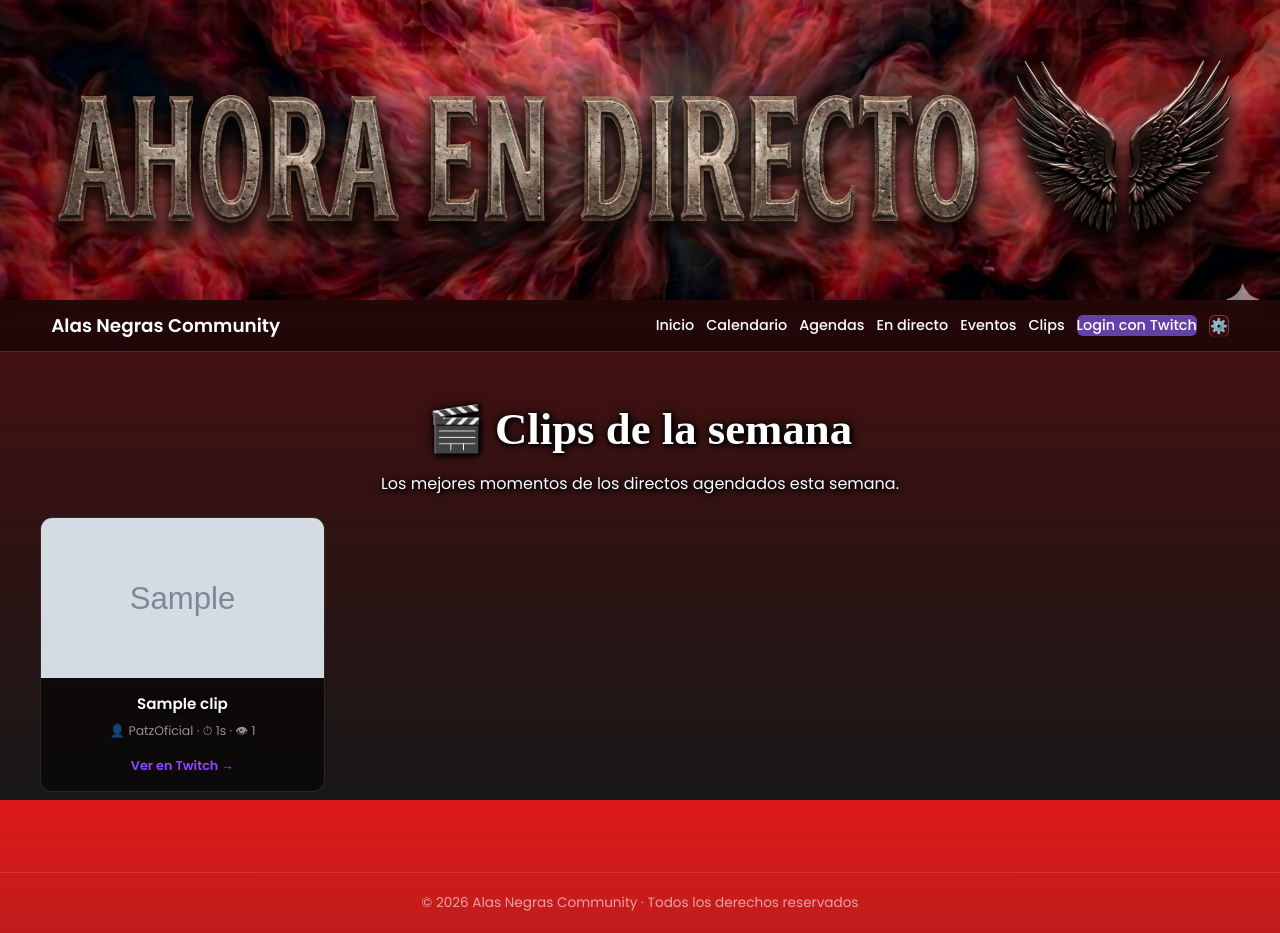
After one commit to lavendertyrande-ai/alasnegras, a Flask app: page /clips in a window 1280 px wide. The commit adds this page. Run offline with Flask 3, Linux system fonts and the light colour scheme; tables that the repository leaves empty hold one stand-in row (values such as "Sample post"); grey boxes marked "Sample" are stand-in pictures; some web fonts are replaced.

Commit message:
página de clips automáticos

```diff
--- a/main.py
+++ b/main.py
@@ -68,9 +68,11 @@ def enviar_mensaje_telegram(mensaje):
 # -----------------------------------------------------------
 def reset_reservas_apoyo():
     with app.app_context():
+        from models import Clip
+        Clip.query.delete()
         ReservaApoyo.query.delete()
         db.session.commit()
-        print(">>> Reservas reseteadas:", datetime.utcnow())
+        print(">>> Reservas y clips reseteados:", datetime.utcnow())
 
 
 def notificar_directos_telegram():
@@ -116,6 +118,76 @@ scheduler.add_job(
 
 if not app.debug or os.environ.get("WERKZEUG_RUN_MAIN") == "true":
     scheduler.start()
+
+# -----------------------------------------------------------
+# CLIPS
+# -----------------------------------------------------------
+
+@app.route("/clips")
+def clips():
+    from models import Clip
+    lista = Clip.query.order_by(Clip.creado_en.desc()).all()
+    return render_template("clips.html", clips=lista)
+
+
+
+
+def recoger_clips_streamers():
+    """Recoge clips recientes de los streamers agendados en la hora actual."""
+    with app.app_context():
+        from models import Clip
+        ahora_spain = hora_spain()
+        dia_actual  = ahora_spain.weekday()
+        hora_actual = ahora_spain.hour
+
+        slots = SlotApoyo.query.all()
+        mapa  = {(s.dia_semana, s.hora_inicio.hour): s for s in slots}
+        slot_actual = mapa.get((dia_actual, hora_actual))
+
+        if not slot_actual or not slot_actual.reservas:
+            return
+
+        token = get_twitch_app_token()
+        headers = {
+            "Client-ID":     TWITCH_CLIENT_ID,
+            "Authorization": f"Bearer {token}",
+        }
+
+        for reserva in slot_actual.reservas:
+            usuario = reserva.usuario
+            if not usuario:
+                continue
+
+            resp = requests.get(
+                "https://api.twitch.tv/helix/clips",
+                headers=headers,
+                params={
+                    "broadcaster_id": usuario.twitch_id,
+                    "first": 10
+                }
+            ).json()
+
+            for clip_data in resp.get("data", []):
+                # Solo guardar si no existe ya
+                if Clip.query.filter_by(clip_id=clip_data["id"]).first():
+                    continue
+
+                embed = f"https://clips.twitch.tv/embed?clip={clip_data['id']}&parent=alasnegras.onrender.com"
+
+                db.session.add(Clip(
+                    clip_id      = clip_data["id"],
+                    usuario_id   = usuario.id,
+                    titulo       = clip_data.get("title", "Sin título"),
+                    url          = clip_data.get("url", ""),
+                    thumbnail_url= clip_data.get("thumbnail_url", ""),
+                    embed_url    = embed,
+                    duracion     = clip_data.get("duration", 0),
+                    vistas       = clip_data.get("view_count", 0),
+                ))
+
+        db.session.commit()
+        print(">>> Clips recogidos:", datetime.utcnow())
+
 
 
 # -----------------------------------------------------------
--- a/templates/base.html
+++ b/templates/base.html
@@ -38,6 +38,7 @@
                 <a href="{{ url_for('agendas') }}">Agendas</a>
                 <a href="{{ url_for('emitiendo') }}">En directo</a>
                 <a href="{{ url_for('eventos') }}">Eventos</a>
+                <a href="{{ url_for('clips') }}">Clips</a>
 
                 {% if session.get('display_name') %}
 
--- /dev/null
+++ b/templates/clips.html
@@ -0,0 +1,165 @@
+{% extends "base.html" %}
+{% set banner = "img/ahora_en_directo.png" %}
+{% set title = "Clips de la semana" %}
+
+{% block content %}
+
+<h1>🎬 Clips de la semana</h1>
+<p>Los mejores momentos de los directos agendados esta semana.</p>
+
+{% if clips %}
+<div class="clips-grid">
+    {% for c in clips %}
+    <div class="clip-card" onclick="abrirClip('{{ c.embed_url }}', '{{ c.titulo }}')">
+
+        <!-- Thumbnail -->
+        <div class="clip-thumb">
+            {% if c.thumbnail_url %}
+                <img src="{{ c.thumbnail_url }}" alt="{{ c.titulo }}">
+            {% else %}
+                <div class="clip-thumb-placeholder">🎬</div>
+            {% endif %}
+            <div class="clip-play">▶</div>
+        </div>
+
+        <!-- Info -->
+        <div class="clip-info">
+            <h3>{{ c.titulo }}</h3>
+            <p class="clip-meta">
+                👤 {{ c.usuario.display_name }}
+                · ⏱ {{ "%.0f"|format(c.duracion) }}s
+                · 👁 {{ c.vistas }}
+            </p>
+            <a href="{{ c.url }}" target="_blank" class="clip-link"
+               onclick="event.stopPropagation()">Ver en Twitch →</a>
+        </div>
+
+    </div>
+    {% endfor %}
+</div>
+
+{% else %}
+<div class="emitiendo-vacio">
+    <div class="emitiendo-vacio-icono">🎬</div>
+    <h2>No hay clips esta semana todavía</h2>
+    <p>Los clips aparecerán aquí automáticamente durante los directos agendados.</p>
+</div>
+{% endif %}
+
+<!-- Modal reproductor -->
+<div id="clip-modal" style="display:none; position:fixed; inset:0; background:rgba(0,0,0,0.85);
+     z-index:1000; align-items:center; justify-content:center; padding:20px;"
+     onclick="cerrarClip()">
+    <div style="background:#0a0a1a; border:1px solid rgba(255,255,255,0.15); border-radius:14px;
+                padding:20px; max-width:860px; width:100%; position:relative;"
+         onclick="event.stopPropagation()">
+        <button onclick="cerrarClip()" style="
+            position:absolute; top:12px; right:14px;
+            background:rgba(255,255,255,0.1); border:none; color:white;
+            width:32px; height:32px; border-radius:50%; cursor:pointer; font-size:1rem;">✕</button>
+        <h3 id="clip-modal-titulo" style="margin:0 0 14px; padding-right:40px;"></h3>
+        <div style="position:relative; padding-bottom:56.25%; height:0; overflow:hidden; border-radius:8px;">
+            <iframe id="clip-iframe" src="" allowfullscreen
+                    style="position:absolute; top:0; left:0; width:100%; height:100%; border:none;">
+            </iframe>
+        </div>
+    </div>
+</div>
+
+{% endblock %}
+
+{% block scripts %}
+<style>
+.clips-grid {
+    display: grid;
+    grid-template-columns: repeat(auto-fill, minmax(280px, 1fr));
+    gap: 20px;
+    margin-top: 20px;
+}
+
+.clip-card {
+    background: rgba(0,0,0,0.55);
+    border: 1px solid rgba(255,255,255,0.12);
+    border-radius: 12px;
+    overflow: hidden;
+    cursor: pointer;
+    transition: 0.2s;
+}
+.clip-card:hover {
+    transform: translateY(-4px);
+    border-color: #9146FF;
+    box-shadow: 0 8px 24px rgba(145,70,255,0.25);
+}
+
+.clip-thumb {
+    position: relative;
+    width: 100%;
+    height: 160px;
+    overflow: hidden;
+    background: #0a0a1a;
+}
+.clip-thumb img {
+    width: 100%; height: 100%;
+    object-fit: cover; display: block;
+    transition: 0.3s;
+}
+.clip-card:hover .clip-thumb img { transform: scale(1.05); }
+
+.clip-play {
+    position: absolute;
+    inset: 0;
+    display: flex; align-items: center; justify-content: center;
+    background: rgba(0,0,0,0.35);
+    font-size: 2.5rem;
+    opacity: 0;
+    transition: 0.2s;
+}
+.clip-card:hover .clip-play { opacity: 1; }
+
+.clip-thumb-placeholder {
+    width: 100%; height: 160px;
+    display: flex; align-items: center; justify-content: center;
+    font-size: 3rem; background: rgba(145,70,255,0.1);
+}
+
+.clip-info { padding: 14px 16px; }
+.clip-info h3 {
+    margin: 0 0 6px;
+    font-size: 0.95rem;
+    font-weight: 700;
+    display: -webkit-box;
+    -webkit-line-clamp: 2;
+    -webkit-box-orient: vertical;
+    overflow: hidden;
+}
+.clip-meta {
+    font-size: 0.78rem;
+    opacity: 0.55;
+    margin: 0 0 10px;
+}
+.clip-link {
+    font-size: 0.8rem;
+    color: #9146FF;
+    text-decoration: none;
+    font-weight: 600;
+}
+.clip-link:hover { color: #b57aff; }
+</style>
+
+<script>
+function abrirClip(embedUrl, titulo) {
+    document.getElementById('clip-modal-titulo').textContent = titulo;
+    document.getElementById('clip-iframe').src = embedUrl;
+    document.getElementById('clip-modal').style.display = 'flex';
+    document.body.style.overflow = 'hidden';
+}
+function cerrarClip() {
+    document.getElementById('clip-iframe').src = '';
+    document.getElementById('clip-modal').style.display = 'none';
+    document.body.style.overflow = '';
+}
+document.addEventListener('keydown', function(e) {
+    if (e.key === 'Escape') cerrarClip();
+});
+</script>
+{% endblock %}
```
Also changed, not shown: models.py (+18 -0 lines).
